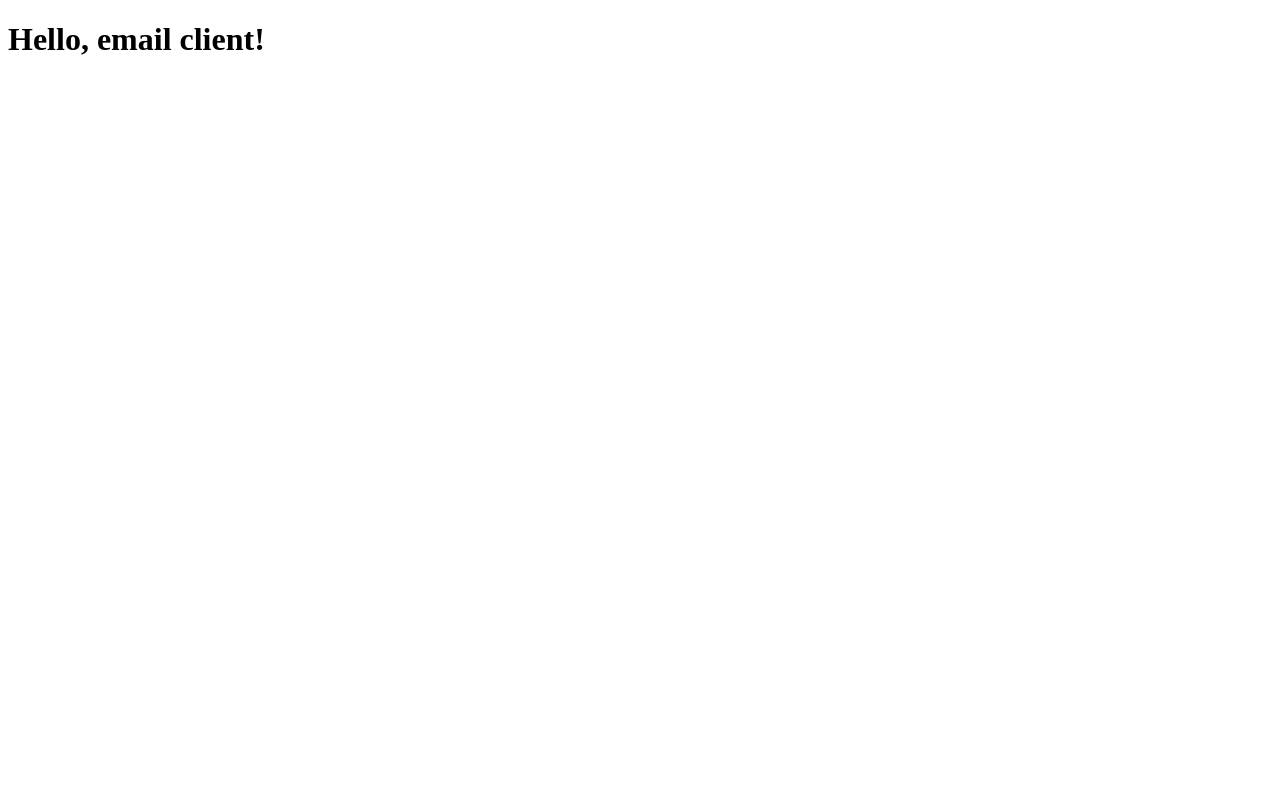
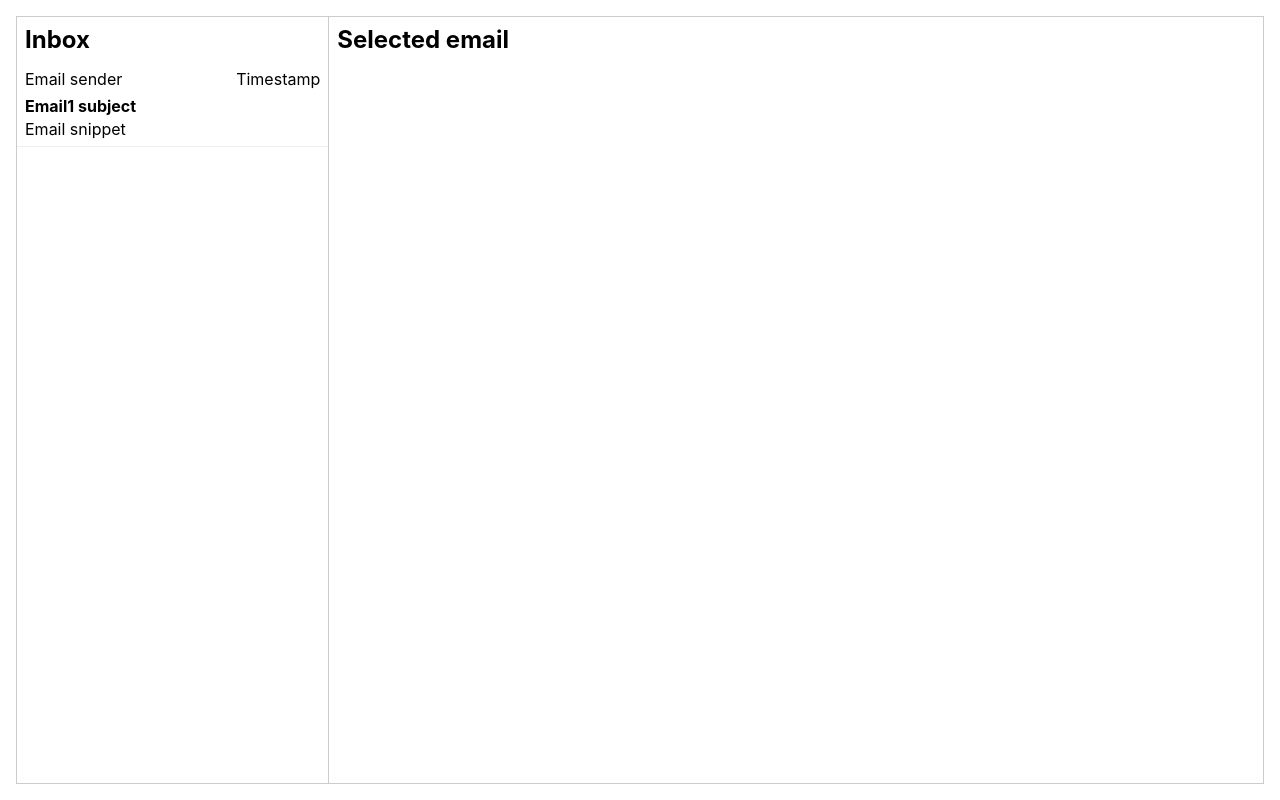
Before and after one commit to wudixiaoyu008/email-client-practice-app, a website built with Parcel: page src/index.html in a window 1280 px wide. Built offline with nearby package versions, Linux system fonts and the light colour scheme.

Commit message:
Add initial html structure and minimal styling for email client (#3)
* Add initial html structure, minimal styling and example html render function for email client

```diff
--- a/src/index.html
+++ b/src/index.html
@@ -7,7 +7,15 @@
     <link rel="stylesheet" href="./index.scss">
   </head>
   <body>
-    <h1>Hello, email client!</h1>
+    <div class="wrapper">
+      <div class="email-client">
+        <aside class="email-list-container">
+        </aside>
+        <main class="email-show-container">
+          <h2 class="email-header">Selected email</h2>
+        </main>
+      </div>
+    </div>
     <script src="https://cdn.polyfill.io/v2/polyfill.min.js"></script>
     <script src="./index.js"></script>
   </body>
--- a/src/index.js
+++ b/src/index.js
@@ -0,0 +1,21 @@
+// example of generating HTML with js
+function renderSidebar() {
+  const sidebarContents = `
+    <h2 class="email-header">Inbox</h2>
+    <ul class="email-list">
+      <li>
+        <button class="email-item" type="button">
+          <div class="sender-details">
+            <p>Email sender</p>
+            <span>Timestamp</span>
+          </div>
+          <p class="email-subject">Email1 subject</p>
+          <p>Email snippet</p>
+        </button>
+      </li>
+    </ul>
+  `;
+  document.querySelector('.email-list-container').innerHTML = sidebarContents;
+}
+
+renderSidebar();
--- a/src/index.scss
+++ b/src/index.scss
@@ -1,3 +1,10 @@
+// Variables
+$gray: #ccc;
+$lightgray: #eee;
+
+$system-font: -apple-system, BlinkMacSystemFont, 'Segoe UI', Roboto, Helvetica, Arial, sans-serif, 'Apple Color Emoji', 'Segoe UI Emoji', 'Segoe UI Symbol';
+
+// Base styles
 html {
   box-sizing: border-box;
 }
@@ -7,3 +14,64 @@ html {
 *::after {
   box-sizing: inherit;
 }
+
+body {
+  font-family: $system-font;
+}
+
+.wrapper {
+  padding: 0.5rem;
+}
+
+// Email client styles
+.email-client {
+  border: 1px solid $gray;
+  display: flex;
+  height: calc(100vh - 2rem);
+}
+
+.email-list-container {
+  border-right: 1px solid $gray;
+  flex: 1;
+}
+
+.email-show-container {
+  flex: 3;
+}
+
+.email-header {
+  margin: 0;
+  padding: 0.5rem;
+}
+
+.email-list {
+  list-style-type: none;
+  margin: 0;
+  padding-left: 0;
+}
+
+.email-item {
+  background: none;
+  border: none;
+  border-bottom: 1px solid $lightgray;
+  cursor: pointer;
+  display: block;
+  font: inherit;
+  padding: 0.25rem 0.5rem;
+  text-align: left;
+  width: 100%;
+
+  p {
+    margin: 0.2rem 0;
+  }
+
+  .email-subject {
+    font-weight: bold;
+  }
+}
+
+.sender-details {
+  align-items: center;
+  display: flex;
+  justify-content: space-between;
+}
```
